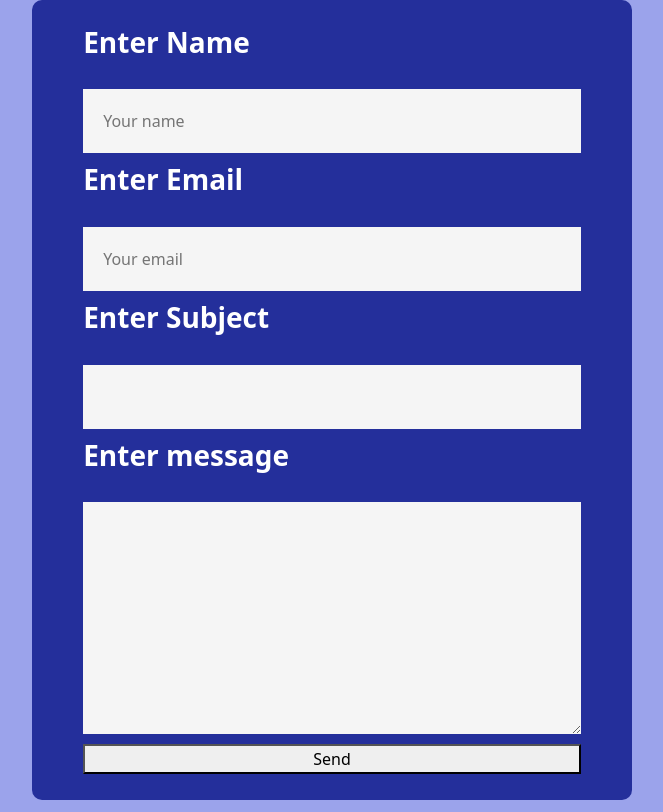
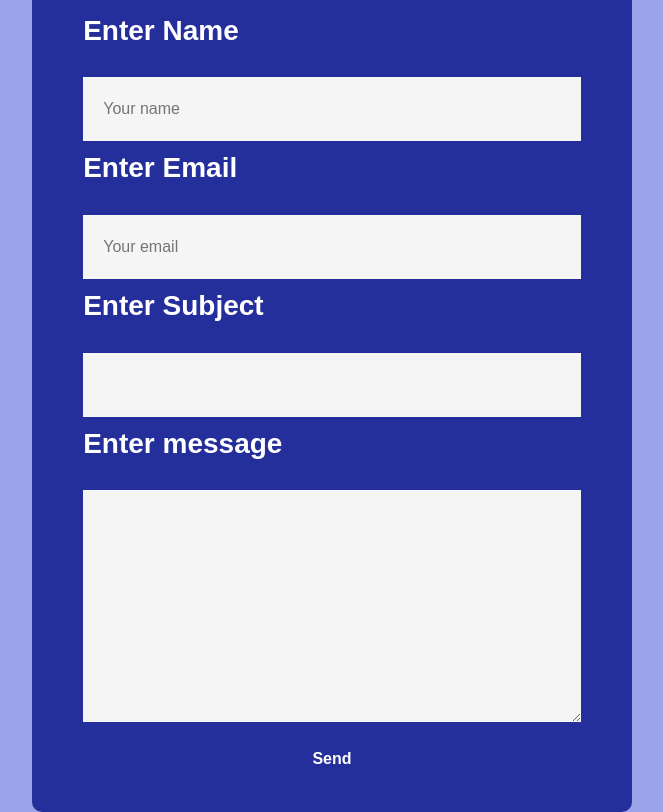
Before and after one commit to mik3yyy/Michael-s-portfolio, a website: page contact.html in a window 1280 px wide. Shown: the whole page, without its empty margins (308-971 px from the left). Drawn offline with nearby package versions, Linux system fonts and the light colour scheme.

Commit message:
portfolio 3

```diff
--- a/contact.html
+++ b/contact.html
@@ -9,7 +9,7 @@
    <script src="https://kit.fontawesome.com/9f5bebe1cf.js" crossorigin="anonymous"></script>
    <!-- java script import to enable(line 18) -->
    <script src="https://cdn.jsdelivr.net/npm/bootstrap@5.1.3/dist/js/bootstrap.bundle.min.js" integrity="sha384-ka7Sk0Gln4gmtz2MlQnikT1wXgYsOg+OMhuP+IlRH9sENBO0LRn5q+8nbTov4+1p" crossorigin="anonymous"></script>
-   <link rel="stylesheet" href="css/styles.css">
+   <link rel="stylesheet" href="css/index.css">
 
  </head>
  <body>
--- a/public/css/index.css
+++ b/public/css/index.css
@@ -1,3 +1,47 @@
+body{
+  background-color:#9BA3EB;
+  align-items:center;
+}
+.container{
+  width: 100%;
+  height: 100vh;
+  background: #9BA3EB;
+  display: flex;
+  align-items: center;
+  align-items: center;
+  justify-content: center;
+}
+form{
+  background-color: #242F9B;
+  display: flex;
+  flex-direction: column;
+  padding: 2vw 4vw;
+  width: 90%;
+  max-width: 600px;
+  border-radius: 10px;
+}
+form h3{
+  color: white;
+  font-weight: 800;
+  margin-bottom: 20px;
+}
+
+form input, form textarea{
+  border: 0;
+  margin: 10px 0;
+  padding: 20px;
+  outline:none;
+  background: #f5f5f5;
+  font-size: 16px;
+}
+
+
+
+
+
+
+
+
 *{
 	padding: 0;
 	margin: 0;
--- a/public/css/styles.css
+++ b/public/css/styles.css
@@ -1,4 +1,4 @@
-body{
+/* body{
   background-color:#9BA3EB;
   align-items:center;
 }
@@ -33,7 +33,7 @@ form input, form textarea{
   outline:none;
   background: #f5f5f5;
   font-size: 16px;
-}
+} */
 
 /* .auth-container{
   width: 100%;
```
